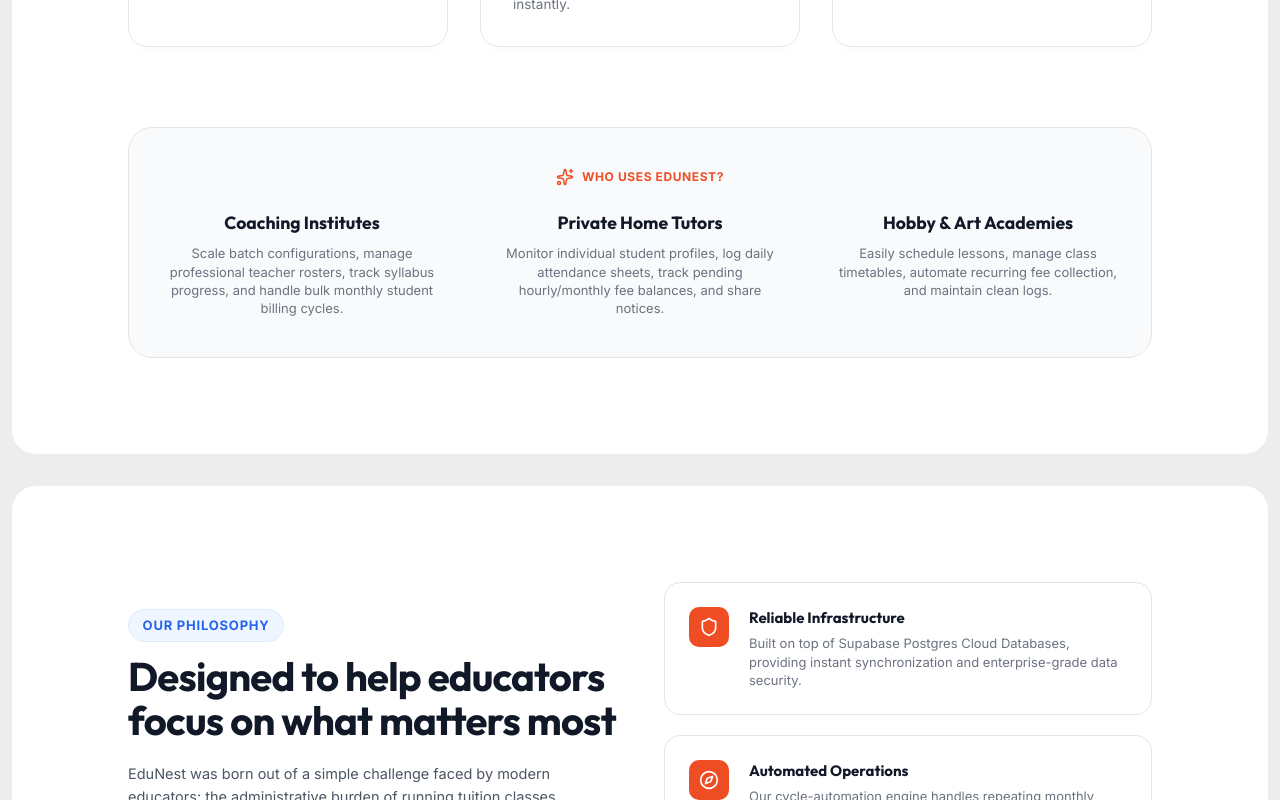
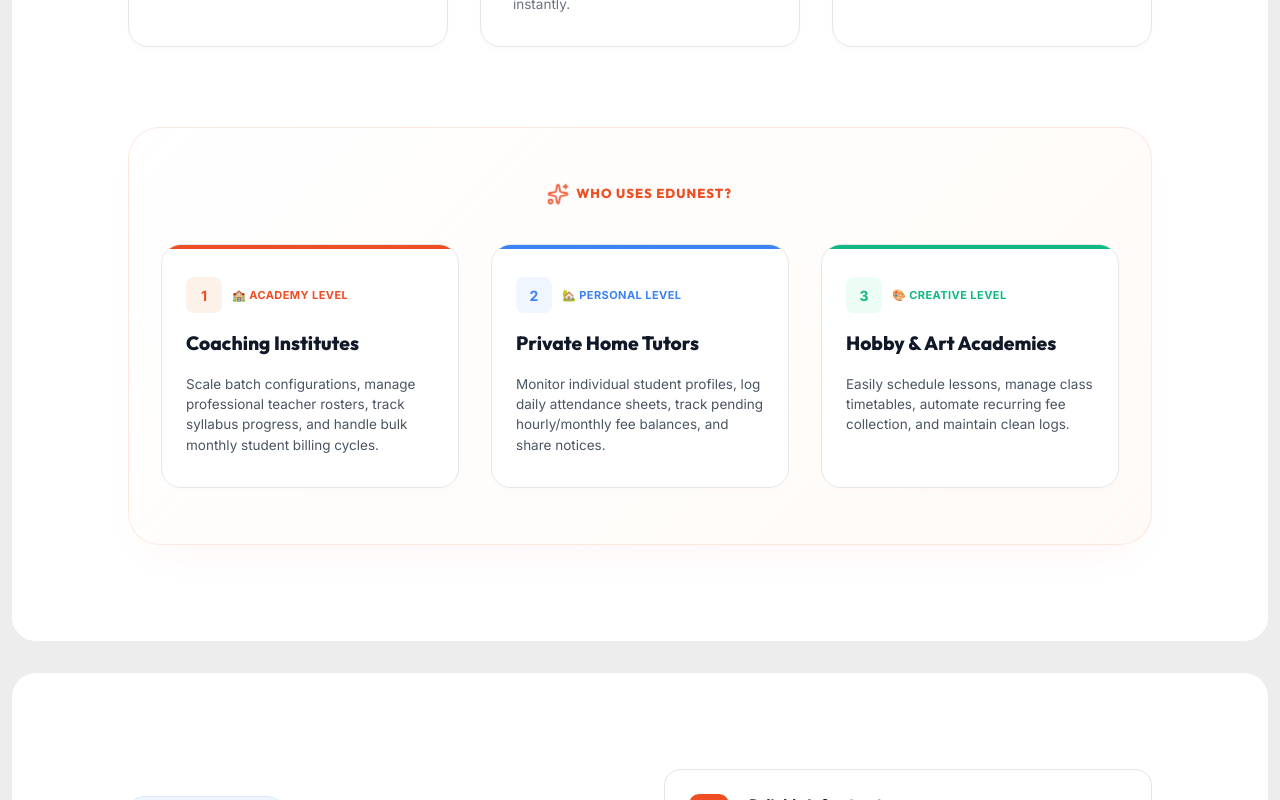
Before and after one commit to shashanktiwari08/edunest, a React (Vite) app in the folder frontend/: page / in a window 1280 px wide. Shown: the part 1680-2480 px from the top of the page. Built offline with nearby package versions, Linux system fonts and the light colour scheme; no server answers.

Commit message:
design: enhance use-cases section visual appeal and configure interactive pricing card borders

```diff
--- a/frontend/src/components/FeaturesSection.jsx
+++ b/frontend/src/components/FeaturesSection.jsx
@@ -135,33 +135,83 @@
 
       {/* Use Cases */}
       <div style={{
-        backgroundColor: '#f9fafb',
-        borderRadius: '24px',
-        padding: '2.5rem 1.5rem',
+        background: 'linear-gradient(135deg, rgba(255, 255, 255, 0.9) 0%, rgba(253, 242, 233, 0.4) 100%)',
+        borderRadius: '32px',
+        padding: '3.5rem 2rem',
         maxWidth: '1024px',
         margin: '0 auto',
-        border: '1px solid #e5e5e5'
+        border: '1px solid rgba(239, 77, 35, 0.12)',
+        boxShadow: '0 20px 40px -15px rgba(239, 77, 35, 0.05)'
       }} className="sm:p-12">
-        <div style={{ display: 'flex', alignItems: 'center', gap: '8px', justifyContent: 'center', marginBottom: '1.5rem' }}>
-          <Sparkles size={18} color="#ef4d23" />
-          <span style={{ fontSize: '12px', fontWeight: '700', textTransform: 'uppercase', color: '#ef4d23', letterSpacing: '0.05em' }}>
+        <div style={{ display: 'flex', alignItems: 'center', gap: '8px', justifyContent: 'center', marginBottom: '2.5rem' }}>
+          <Sparkles size={20} color="#ef4d23" className="pulse-spark" />
+          <span style={{ fontSize: '13px', fontWeight: '800', textTransform: 'uppercase', color: '#ef4d23', letterSpacing: '0.08em', fontFamily: 'var(--font-display)' }}>
             Who uses EduNest?
           </span>
         </div>
         <div style={{
           display: 'grid',
-          gridTemplateColumns: 'repeat(auto-fit, minmax(250px, 1fr))',
-          gap: '2.5rem',
-          textAlign: 'center'
+          gridTemplateColumns: 'repeat(auto-fit, minmax(280px, 1fr))',
+          gap: '2rem'
         }}>
-          {usecases.map((use, idx) => (
-            <div key={idx} style={{ display: 'flex', flexDirection: 'column', gap: '0.5rem' }}>
-              <h4 style={{ fontSize: '1.1rem', fontWeight: '700', color: '#111827' }}>{use.title}</h4>
-              <p style={{ fontSize: '13px', color: '#6b7280', lineHeight: 1.4, maxWidth: '280px', margin: '0 auto' }}>
-                {use.desc}
-              </p>
-            </div>
-          ))}
+          {usecases.map((use, idx) => {
+            // Curated design variables for each target case
+            const themes = [
+              { color: '#ef4d23', bg: '#fdf2e9', badge: '🏫 Academy Level' },
+              { color: '#3b82f6', bg: '#eff6ff', badge: '🏡 Personal Level' },
+              { color: '#10b981', bg: '#ecfdf5', badge: '🎨 Creative Level' }
+            ];
+            const activeTheme = themes[idx] || themes[0];
+            return (
+              <div
+                key={idx}
+                className="usecase-card"
+                style={{
+                  display: 'flex',
+                  flexDirection: 'column',
+                  gap: '1rem',
+                  padding: '2rem 1.5rem',
+                  borderRadius: '20px',
+                  backgroundColor: '#ffffff',
+                  border: '1px solid #e5e7eb',
+                  transition: 'all 0.3s cubic-bezier(0.16, 1, 0.3, 1)',
+                  boxShadow: '0 4px 6px -1px rgba(0,0,0,0.01)',
+                  position: 'relative',
+                  overflow: 'hidden'
+                }}
+              >
+                {/* Horizontal line banner matching active theme */}
+                <div style={{ position: 'absolute', top: 0, left: 0, right: 0, height: '4px', backgroundColor: activeTheme.color }} />
+
+                <div style={{ display: 'flex', alignItems: 'center', gap: '10px' }}>
+                  <div style={{
+                    width: '36px',
+                    height: '36px',
+                    borderRadius: '8px',
+                    backgroundColor: activeTheme.bg,
+                    color: activeTheme.color,
+                    display: 'flex',
+                    alignItems: 'center',
+                    justifyContent: 'center',
+                    fontWeight: '700',
+                    fontSize: '14px'
+                  }}>
+                    {idx + 1}
+                  </div>
+                  <span style={{ fontSize: '11px', fontWeight: '700', textTransform: 'uppercase', color: activeTheme.color, letterSpacing: '0.04em' }}>
+                    {activeTheme.badge}
+                  </span>
+                </div>
+
+                <h4 style={{ fontSize: '1.2rem', fontWeight: '800', color: '#111827', margin: 0, fontFamily: 'var(--font-display)' }}>
+                  {use.title}
+                </h4>
+                <p style={{ fontSize: '13.5px', color: '#4b5563', lineHeight: '1.5', margin: 0 }}>
+                  {use.desc}
+                </p>
+              </div>
+            );
+          })}
         </div>
       </div>
 
@@ -171,6 +221,18 @@
           border-color: #ef4d23 !important;
           box-shadow: 0 12px 20px -5px rgba(239, 77, 35, 0.05) !important;
         }
+        .usecase-card:hover {
+          transform: translateY(-5px);
+          border-color: #ef4d23 !important;
+          box-shadow: 0 15px 30px rgba(239, 77, 35, 0.08) !important;
+        }
+        .pulse-spark {
+          animation: spark-pulse 2s infinite ease-in-out;
+        }
+        @keyframes spark-pulse {
+          0%, 100% { transform: scale(1); opacity: 1; }
+          50% { transform: scale(1.2); opacity: 0.8; }
+        }
       `}</style>
     </div>
   );
--- a/frontend/src/components/PricingSection.jsx
+++ b/frontend/src/components/PricingSection.jsx
@@ -97,17 +97,16 @@
               backgroundColor: '#ffffff',
               borderRadius: '24px',
               padding: '2.25rem 2rem',
-              border: tier.popular ? '2.5px solid #ef4d23' : '1px solid #e5e5e5',
-              boxShadow: tier.popular ? '0 20px 25px -5px rgba(239, 77, 35, 0.08)' : '0 4px 6px -1px rgba(0,0,0,0.02)',
+              border: '1px solid #e5e5e5',
+              boxShadow: '0 4px 6px -1px rgba(0,0,0,0.02)',
               display: 'flex',
               flexDirection: 'column',
               justifyContent: 'space-between',
               position: 'relative',
               overflow: 'hidden',
-              transition: 'transform 0.3s',
-              transform: tier.popular ? 'scale(1.03)' : 'scale(1)'
+              transition: 'all 0.3s cubic-bezier(0.16, 1, 0.3, 1)'
             }}
-            className="pricing-card"
+            className={`pricing-card ${tier.popular ? 'pricing-card-popular' : ''}`}
           >
             {tier.popular && (
               <div style={{
@@ -197,10 +196,24 @@
       </div>
 
       <style>{`
+        .pricing-card {
+          transform: scale(1);
+        }
+        .pricing-card:hover {
+          transform: translateY(-8px) scale(1.02) !important;
+          border-color: #ef4d23 !important;
+          box-shadow: 0 20px 30px rgba(239, 77, 35, 0.08) !important;
+        }
+        .pricing-card-popular {
+          /* subtle unique visual indicators for popular tier cards if needed */
+        }
         @media (max-width: 768px) {
           .pricing-card {
             transform: none !important;
             padding: 1.75rem 1.5rem !important;
+          }
+          .pricing-card:hover {
+            transform: none !important;
           }
         }
       `}</style>
```
